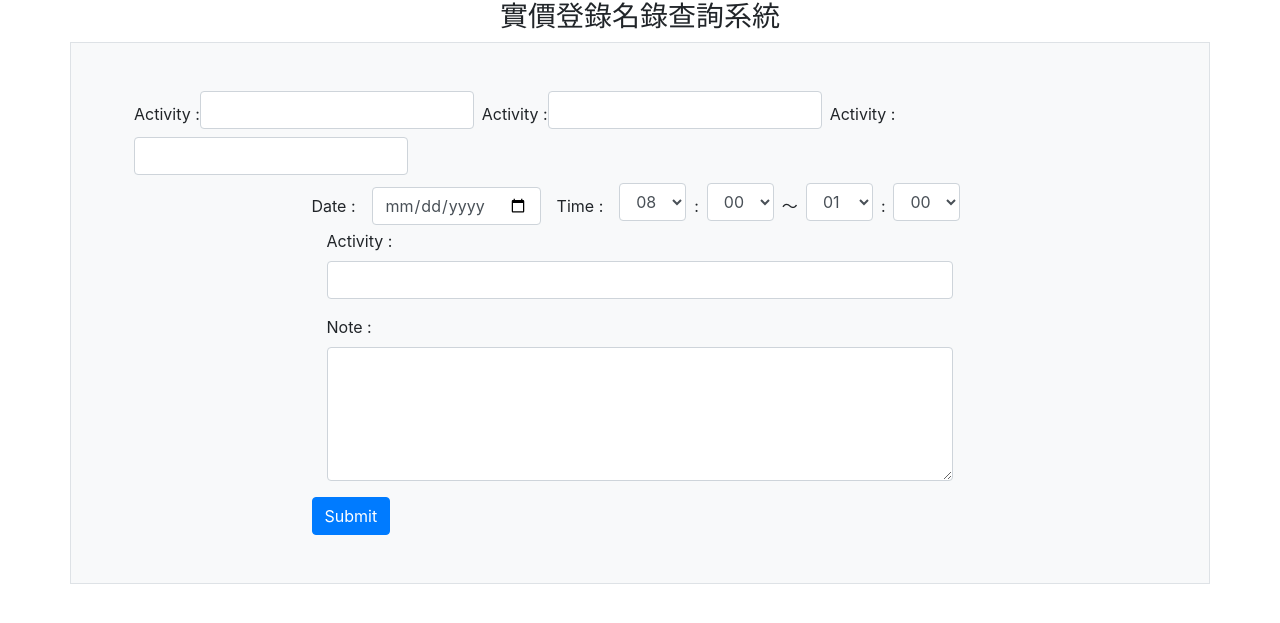
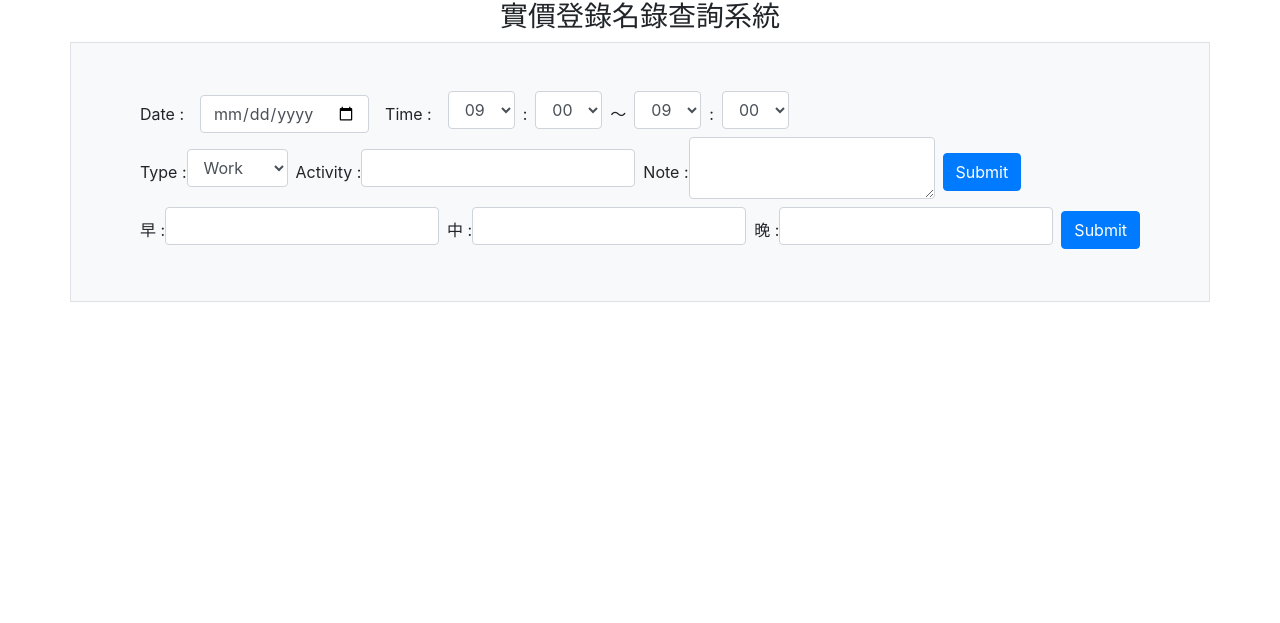
Before and after one commit to jeyu54217/time_tracker, a Django app: page / in a window 1280 px wide. Shown: the top 623 px of the page. Run offline with Django 4.2, Linux system fonts and the light colour scheme.

Commit message:
Update, trmplates

```diff
--- a/time_record/core_app/views.py
+++ b/time_record/core_app/views.py
@@ -1,6 +1,7 @@
 from django.shortcuts import render
+from django.views.decorators.csrf import csrf_exempt
 
-# Create your views here.
+@csrf_exempt
 def home_page(request):
     return render(request,"home.html")
     # return render(request,"result_page.html")
--- a/time_record/static/script.js
+++ b/time_record/static/script.js
@@ -1,3 +1,4 @@
+
 
 
 $('#Select_Date_Submit').click(function(){
@@ -12,7 +13,6 @@ $('#Select_Date_Submit').click(function(){
         return this.value
     }).get());
 
-    console.log(start_date_ary)
 
     // var data_for_post_ = {
     //     'start_date_ary[]' : start_date_ary,
@@ -26,6 +26,4 @@ $('#Select_Date_Submit').click(function(){
          // redirect current page
     // $.when(post_checked_data).done(function(){
     //     window.location.href="http://127.0.0.1:8000/"
-    // });
-
-});
+    });
--- a/time_record/templates/home.html
+++ b/time_record/templates/home.html
@@ -9,127 +9,136 @@
   </div>
 
   <div class="row justify-content-around bg-light p-5 border">
-    <div class="col-md-auto ">
-      <form class="form-inline">
-        <label>Activity :</label>
-        <div>
-          <input id="act_name" name="act_name" type="text" class="form-control mb-2 mr-sm-2">
-        </div>
-        <label>Activity :</label>
-        <div>
-          <input id="act_name" name="act_name" type="text" class="form-control mb-2 mr-sm-2">
-        </div>
-        <label>Activity :</label>
-        <div>
-          <input id="act_name" name="act_name" type="text" class="form-control mb-2 mr-sm-2">
-        </div>
-      </form>
-    </div>
     <!-- code by w3codegenerator.com -->
     <div class="col-md-auto ">
       <form class="form-inline">
-
+        <div class="form-group">
           <label >Date :　</label>
-        <input placeholder="Select date" type="date" id="example" class="form-control" onfocus="(this.type='date')" onblur="(this.type='text')">
-        <div class="form-group">
+          <input placeholder="Select date" type="date" id="datepicker" class="form-control" onfocus="(this.type='date')" onblur="(this.type='text')">
         </div>
-
        <div class="form-group">
        　<label >Time :　</label>
          <select class="form-control mb-2 mr-sm-2"  id="Select_Month_1" >
-           <option>01</option>
-           <option>02</option>
-           <option>03</option>
-           <option>04</option>
-           <option>05</option>
-           <option>06</option>
-           <option>07</option>
-           <option selected>08</option>
-           <option >09</option>
-           <option>10</option>
-           <option>11</option>
-           <option>12</option>
-           <option>13</option>
-           <option>14</option>
-           <option>15</option>
-           <option>16</option>
-           <option>17</option>
-           <option>18</option>
-           <option>19</option>
-           <option>20</option>
-           <option>21</option>
-           <option>22</option>
-           <option>23</option>
-           <option>24</option>
+          <option value="01">01</option>
+          <option value="02">02</option>
+          <option value="03">03</option>
+          <option value="04">04</option>
+          <option value="05">05</option>
+          <option value="06">06</option>
+          <option value="07">07</option>
+          <option value="08">08</option>
+          <option selected value="09">09</option>
+          <option value="10">10</option>
+          <option value="11">11</option>
+          <option value="12">12</option>
+          <option value="13">13</option>
+          <option value="14">14</option>
+          <option value="15">15</option>
+          <option value="16">16</option>
+          <option value="17">17</option>
+          <option value="18">18</option>
+          <option value="19">19</option>
+          <option value="20">20</option>
+          <option value="21">21</option>
+          <option value="22">22</option>
           </select>
           <label  class="mr-sm-2">:</label>
         </div>
 
         <div class="form-group">
           <select class="form-control mb-2 mr-sm-2" id="Select_Year_2">
-          <option selected>00</option>
-          <option>30</option>
+            <option selected value="00">00</option>
+            <option value="30">30</option>
           </select>
           <label  class="mr-sm-2"> ～ </label>
         </div>
 
         <div class="form-group">
           <select class="form-control mb-2 mr-sm-2" id="Select_Month_2">
-          <option>01</option>
-          <option>02</option>
-          <option>03</option>
-          <option>04</option>
-          <option>05</option>
-          <option>06</option>
-          <option>07</option>
-          <option>08</option>
-          <option>09</option>
-          <option>10</option>
-          <option>11</option>
-          <option>12</option>
-          <option>13</option>
-          <option>14</option>
-          <option>15</option>
-          <option>16</option>
-          <option>17</option>
-          <option>18</option>
-          <option>19</option>
-          <option>20</option>
-          <option>21</option>
-          <option>22</option>
-          <option>23</option>
-          <option>24</option>
+            <option value="01">01</option>
+            <option value="02">02</option>
+            <option value="03">03</option>
+            <option value="04">04</option>
+            <option value="05">05</option>
+            <option value="06">06</option>
+            <option value="07">07</option>
+            <option value="08">08</option>
+            <option selected value="09">09</option>
+            <option value="10">10</option>
+            <option value="11">11</option>
+            <option value="12">12</option>
+            <option value="13">13</option>
+            <option value="14">14</option>
+            <option value="15">15</option>
+            <option value="16">16</option>
+            <option value="17">17</option>
+            <option value="18">18</option>
+            <option value="19">19</option>
+            <option value="20">20</option>
+            <option value="21">21</option>
+            <option value="22">22</option>
         </select>
         <label  class="mr-sm-2">:</label>
       </div>
 
       <div class="form-group">
         <select class="form-control mb-2 mr-sm-2" id="Select_Year_2">
-          <option selected>00</option>
-          <option>30</option>
+          <option selected value="00">00</option>
+          <option value="30">30</option>
         </select>
       </div>
 
 
 
     </form>
-    <div class="form-group col">
+
+
+
+  <form class="form-inline">
+    <div class="form-group">
+      <label>Type :</label>
+      <select class="form-control mb-2 mr-sm-2" id="Select_Month_2">
+        <option selected value="Work">Work</option>
+        <option value="Break">Break</option>
+        <option value="Chores">Chores</option>
+        <option value="Sport">Sport</option>
+      </select>
       <label>Activity :</label>
       <div>
         <input id="act_name" name="act_name" type="text" class="form-control mb-2 mr-sm-2">
       </div>
-    </div>
-    <div class="form-group col">
       <label>Note :</label>
       <div>
-        <textarea id="act_note" name="act_name" cols="40" rows="5" class="form-control mb-2 mr-sm-2"></textarea>
+        <textarea id="act_note" name="act_name" cols="20" rows="2" class="form-control mb-2 mr-sm-2"></textarea>
+      </div>
+      <div>
+        <button type="submit" class="btn btn-primary" id="Select_Date_Submit">Submit</button>
       </div>
     </div>
+  </form>
 
-      <button type="submit" class="btn btn-primary" id="Select_Date_Submit">Submit</button>
-      </form>
+
+  <form class="form-inline">
+    <div class="form-group">
+      <label>早 : </label>
+      <div>
+        <input id="kcal_Morning" name="act_name" type="text" class="form-control mb-2 mr-sm-2">
+      </div>
+        <label>中 : </label>
+      <div>
+        <input id="kcal_Noon" name="act_name" type="text" class="form-control mb-2 mr-sm-2">
+      </div>
+        <label>晚 : </label>
+        <div>
+          <input id="kcal_Night" name="act_name" type="text" class="form-control mb-2 mr-sm-2">
+        </div>
+        <div>
+          <button type="submit" class="btn btn-primary" id="kcal_submit">Submit</button>
         </div>
     </div>
+  </form>
+
 </div>
 
+
 {% endblock content %}
```
Also changed, not shown: time_record/static/c.css (line endings or trailing spaces). Lines whose indentation alone changed are shown as unchanged.
